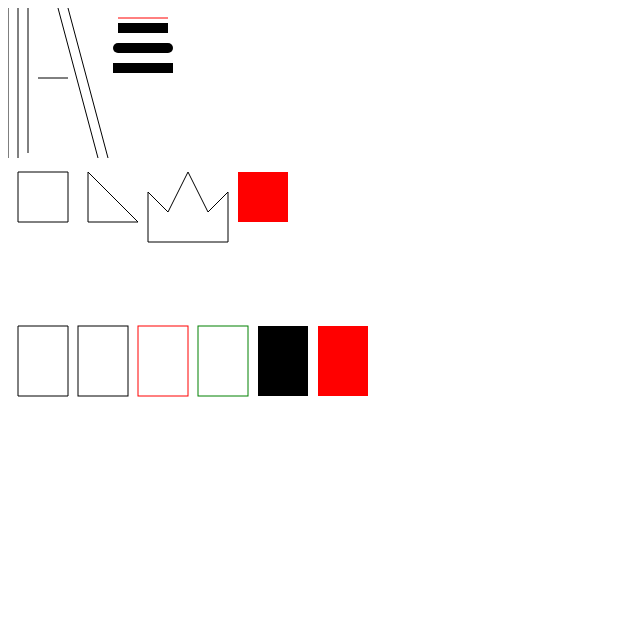
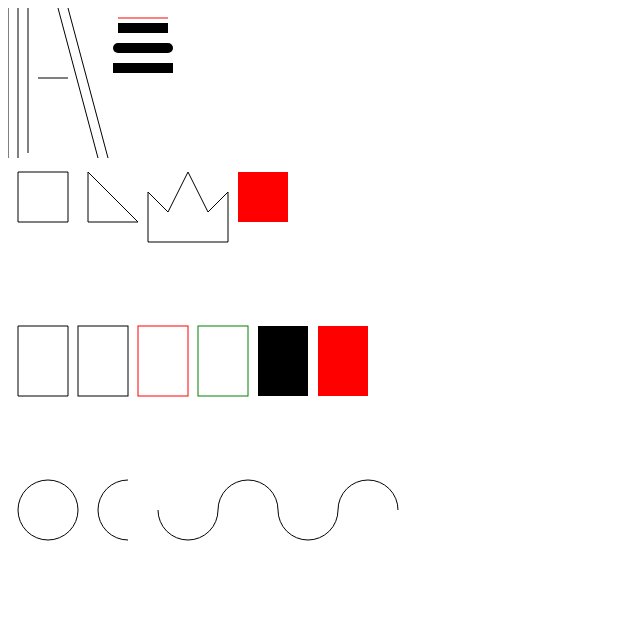
Before and after one commit to hide8811/learning, a plain HTML site: page javascript/try_canvas/canvas.html in a window 1280 px wide. Shown: the whole page, without its empty margins (0-640 px from the left). Drawn offline with Linux system fonts and the light colour scheme.

Commit message:
Add: [JavaScript: Canvas] 円描画

```diff
--- a/javascript/try_canvas/canvas.html
+++ b/javascript/try_canvas/canvas.html
@@ -15,9 +15,13 @@
     <div>
       <canvas id="rectangle" width="370"></canvas>
     </div>
+    <div>
+      <canvas id="circle" width="400"></canvas>
+    </div>
 
     <script src="lines.js"></script>
     <script src="polygon_line.js"></script>
     <script src="rectangle.js"></script>
+    <script src="circle.js"></script>
   </body>
 </html>
--- /dev/null
+++ b/javascript/try_canvas/circle.js
@@ -0,0 +1,35 @@
+const circleCanvas = document.getElementById('circle');
+const circleContext = circleCanvas.getContext('2d');
+
+// 円
+circleContext.beginPath();
+
+// はじまりと終わりはラジアンで指定
+// ラジアン: 0°〜360° => 0 〜 2π
+// 円周率 => Math.PI
+// 360° == 2 * Math.PI
+// はじまりの位置はx軸(中心の右側)
+circleContext.arc(40, 40, 30, 0 * Math.PI, 2 * Math.PI); // (中心のx座標, 中心のy座標, 弧のはじまりの位置, 弧の終わりの位置)
+circleContext.stroke();
+
+// 半円(縦)
+circleContext.beginPath();
+circleContext.arc(120, 40, 30, 0.5 * Math.PI, 1.5 * Math.PI);
+circleContext.stroke();
+
+// 半円繋ぎ
+circleContext.beginPath();
+circleContext.arc(180, 40, 30, 0, 1 * Math.PI);
+circleContext.stroke();
+
+circleContext.beginPath(); // 一度区切らないと、パス(半円の終点と、次の半円の始点)が繋がってしまう。
+circleContext.arc(240, 40, 30, 1 * Math.PI, 2 * Math.PI);
+circleContext.stroke();
+
+circleContext.beginPath();
+circleContext.arc(300, 40, 30, 0, 1 * Math.PI);
+circleContext.stroke();
+
+circleContext.beginPath();
+circleContext.arc(360, 40, 30, 1 * Math.PI, 2 * Math.PI);
+circleContext.stroke();
```
